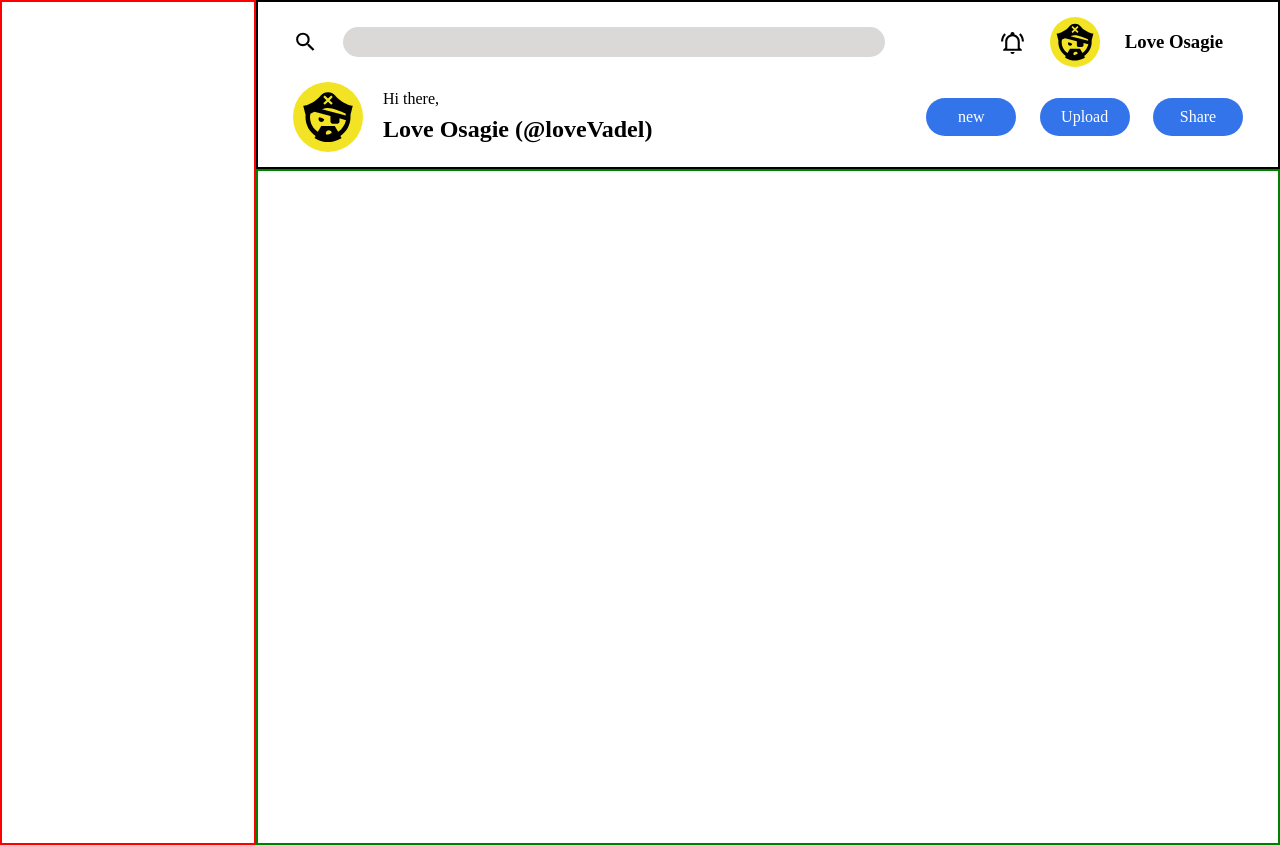
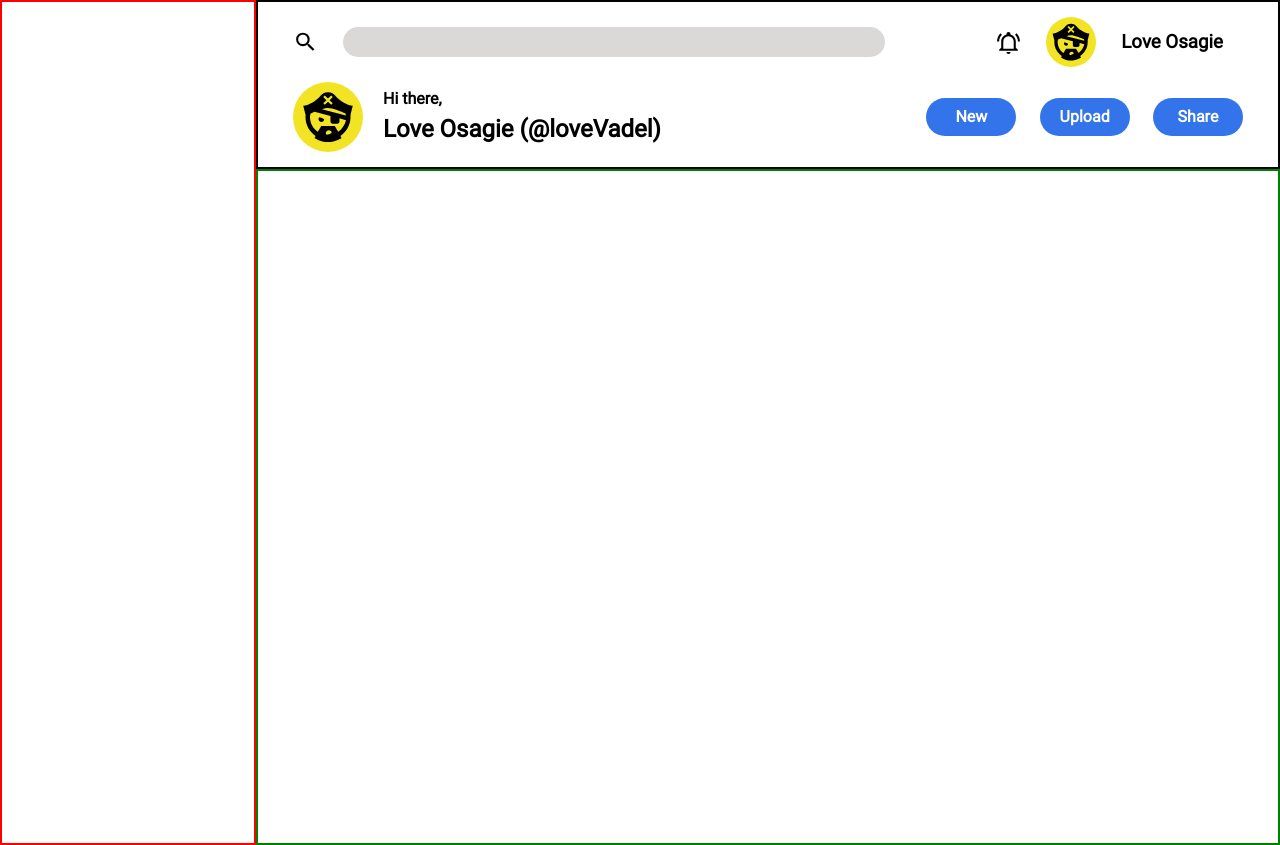
Before and after one commit to LoveVadel/Admin-Dashboard, a plain HTML site: page index.html in a window 1280 px wide. Drawn offline with Linux system fonts and the light colour scheme.

Commit message:
Added the fonts

```diff
--- a/index.html
+++ b/index.html
@@ -40,7 +40,7 @@
                     </div>
                 </div>
                 <div class="buttons">
-                    <button class="new">new</button>
+                    <button class="new">New</button>
                     <button class="upload">Upload</button>
                     <button class="share">Share</button>
                 </div>
--- a/styles.css
+++ b/styles.css
@@ -22,6 +22,16 @@
   #root, #__next {
     isolation: isolate;
   }
+
+  /*FONTS*/
+  @font-face {
+    font-family: roboto;
+    src: url(fonts/Roboto-Regular.ttf);
+  }
+  body{
+    font-family: roboto, system-ui;
+  }
+
 
 /*page grid layout styling*/
 .container{
@@ -123,6 +133,7 @@ input{
     border: none;
     background-color: rgb(52, 116, 235);
     color: white;
+    font-weight: bold;
 
 }
 
@@ -131,3 +142,6 @@ input{
     grid-template-columns: 2fr 1fr;
     margin: 15px 35px
 }
+.hi-there p{
+    font-weight: bold;
+}
```
Also changed, not shown: fonts/Roboto-Regular.ttf (added).
